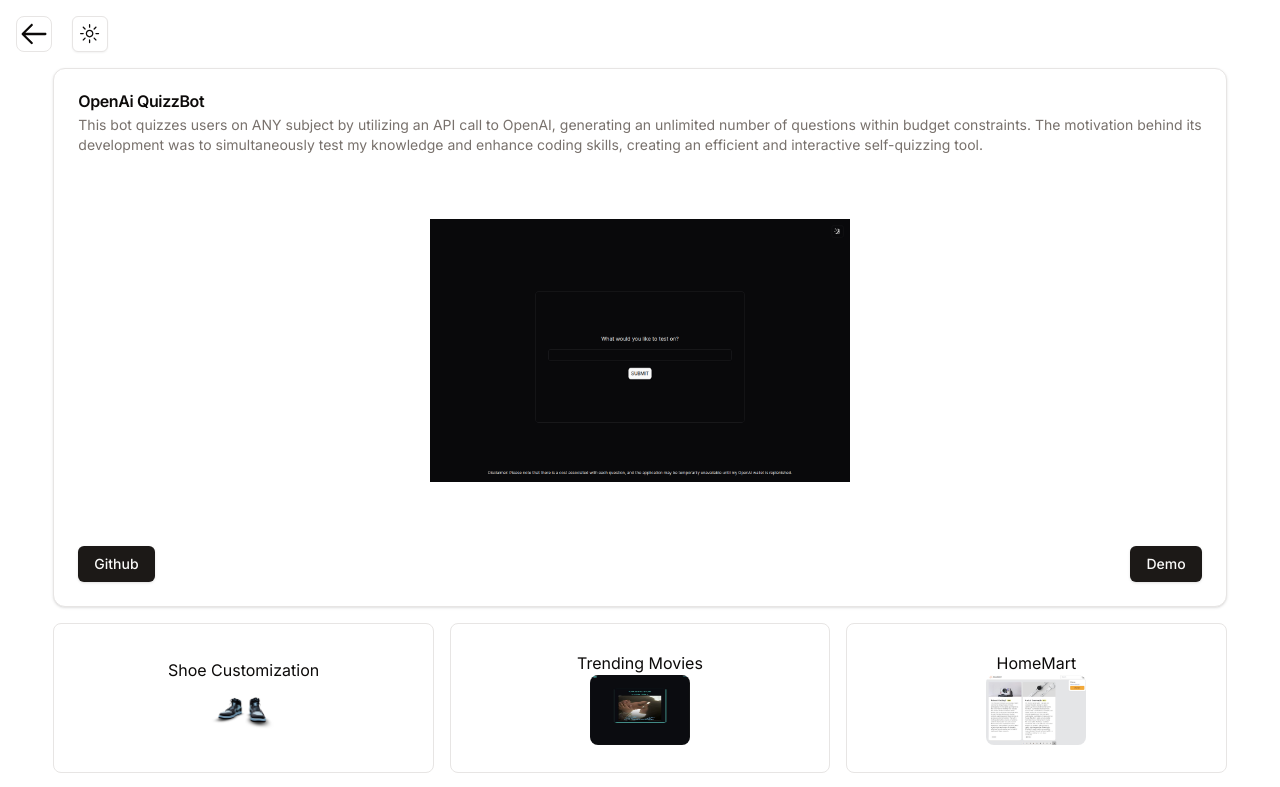
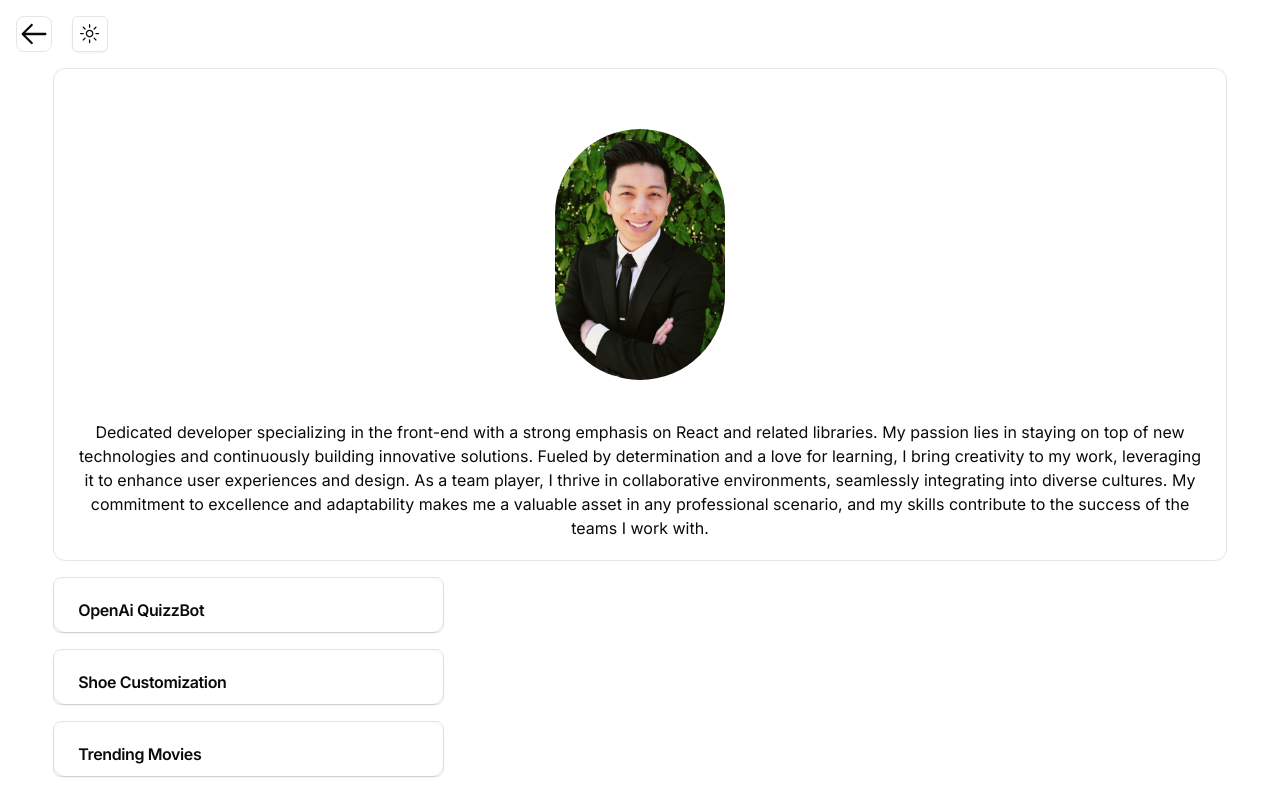
Before and after one commit to Kevetic/Portfolio, a Next.js app: page /projects in a window 1280 px wide. Shown: the top 787 px of the page. Built offline with nearby package versions, Linux system fonts and the light colour scheme.

Commit message:
edited project page

```diff
--- a/app/projects/page.tsx
+++ b/app/projects/page.tsx
@@ -5,6 +5,7 @@ import CUSTOM from "@/public/CUSTOM.png";
 import MW from "@/public/MW.png";
 import homeMart from "@/public/homeMart.png";
 import quizzBot from "@/public/quizzBot.png";
+import kevetic from "@/public/kevetic.png";
 import QPS from "@/public/QPS.png";
 import M48 from "@/public/M48.png";
 import {
@@ -98,53 +99,62 @@ const defaultAnimations = {
 };
 
 function Projects() {
-  let sliced = projectArray.slice(1);
-  let first = projectArray[0];
   return (
     <div className="gap-4 flex flex-col w-11/12 m-auto transition-all duration-700 ease-in-out">
       <motion.div
-        initial={{ y: -1000 }}
-        animate={{ y: 0, type: "spring", transition: { duration: 2 } }}
+        initial={{ opacity: 0 }}
+        animate={{
+          opacity: 1,
+          y: 0,
+          type: "spring",
+          transition: { duration: 1 },
+        }}
       >
-        <ProjectCard
-          name={first.projectName}
-          image={first.image}
-          summary={first.summary}
-          link={first.projectLink}
-          github={first.github}
-          styles={"w-full"}
-          first={first}
+        <motion.div
+          initial={{ opacity: 0 }}
+          whileInView={{ opacity: 1 }}
+          transition={{ duration: 5 }}
+          className="bg-transparent border p-5 rounded-xl text-center"
+        >
+          <>
+            <Image
+              src={kevetic}
+              width={250}
+              height={50}
+              className="rounded-full m-auto p-10"
+              alt="profile picture"
             />
+          </>
+          <span>Dedicated</span> developer specializing in the front-end with a
+          strong emphasis on React and related libraries. My passion lies in
+          staying on top of new technologies and continuously building{" "}
+          <span>innovative</span> solutions. Fueled by
+          <span> determination</span> and a love for learning, I bring{" "}
+          <span>creativity</span> to my work, leveraging it to enhance user
+          experiences and design. As a <span>team player</span>, I thrive in
+          collaborative environments, seamlessly integrating into diverse
+          cultures. My commitment to excellence and <span>adaptability</span>{" "}
+          makes me a valuable asset in any professional scenario, and my skills
+          contribute to the success of the teams I work with.
+        </motion.div>
       </motion.div>
       <motion.div
         initial="hidden"
-        animate="visible"
         transition={{ staggerChildren: 0.4, type: "spring" }}
-        className="md:grid md:grid-cols-3 gap-4 flex flex-col "
+        whileInView="visible"
+        className="gap-4 flex flex-col"
       >
-        {sliced.map((project, i) => (
+        {projectArray.map((project, i) => (
           <motion.div
             key={i}
             variants={defaultAnimations}
-            className="flex flex-col justify-center items-center"
+            className="flex flex-col justify-center items-center border rounded-lg h-full md:h-14 w-full md:w-1/3"
+            whileHover={{
+              width: "100%",
+              height: "100%",
+              transition: { duration: 0.4, ease: "easeInOut" },
+            }}
           >
-            <Drawer>
-              <DrawerTrigger className="text-center flex justify-center items-center flex-col p-12 w-full hover:scale-105 transition-all ease-in-out duration-500 border rounded-lg max-h-[150px] min-h-[150px]">
-                {project.projectName}
-                <Image
-                  src={project.image}
-                  alt="avatar"
-                  width={100}
-                  height={100}
-                  className="rounded-lg max-h-[70px]"
-                />
-              </DrawerTrigger>
-              <DrawerContent>
-                <DrawerHeader>
-                  <DrawerTitle>
-                    <h1>{project.projectName}</h1>
-                  </DrawerTitle>
-                  <DrawerDescription>
             <ProjectCard
               key={i}
               name={project.projectName}
@@ -156,17 +166,6 @@ function Projects() {
                 "w-full md:overflow-hidden  relative transition-all duration-700 ease-in-out border-none"
               }
             />
-                  </DrawerDescription>
-                </DrawerHeader>
-                <DrawerFooter>
-                  <DrawerClose>
-                    <ArrowUpIcon
-                      className={` h-10 w-full justify-center items-center flex hover:rotate-180 duration-500`}
-                    />
-                  </DrawerClose>
-                </DrawerFooter>
-              </DrawerContent>
-            </Drawer>
           </motion.div>
         ))}
       </motion.div>
--- a/components/NameHolder/NameHolder.tsx
+++ b/components/NameHolder/NameHolder.tsx
@@ -119,7 +119,7 @@ export const NameHolder = () => {
   });
 
   return (
-    <div className="w-screen flex flex-col justify-center items-center h-[500px] sm:h-[1000px]">
+    <div className="w-screen flex flex-col justify-center items-center h-screen absolute -top-24">
       <motion.div
         className="flex gap-3 p-5 z-10"
         initial={{ opacity: 0 }}
--- a/components/ProjectCard/ProjectCard.tsx
+++ b/components/ProjectCard/ProjectCard.tsx
@@ -24,10 +24,12 @@ function ProjectCard({
   return (
     <Card className={styles}>
       <CardHeader>
-        {first ? <CardTitle>{name}</CardTitle> : null}
-        <CardDescription>{summary}</CardDescription>
+        <CardTitle className="text-center md:text-left">{name}</CardTitle>
+        <CardDescription className="w-full p-2 text-center md:text-left md:w-1/2">
+          {summary}
+        </CardDescription>
       </CardHeader>
-      <CardContent className="flex justify-center items-center overflow-hidden">
+      <CardContent className="flex justify-center items-center overflow-hidden md:w-full">
         <Image
           src={image}
           alt={name}
@@ -36,7 +38,7 @@ function ProjectCard({
           className="rounded-lg p-10 md:max-h-96"
         />
       </CardContent>
-      <CardFooter className="w-full flex justify-between">
+      <CardFooter className="w-full flex justify-center gap-4">
         {github ? (
           <Link href={github}>
             <Button>Github</Button>
```
Also changed, not shown: public/kevetic.png (added). Lines whose indentation alone changed are shown as unchanged.
